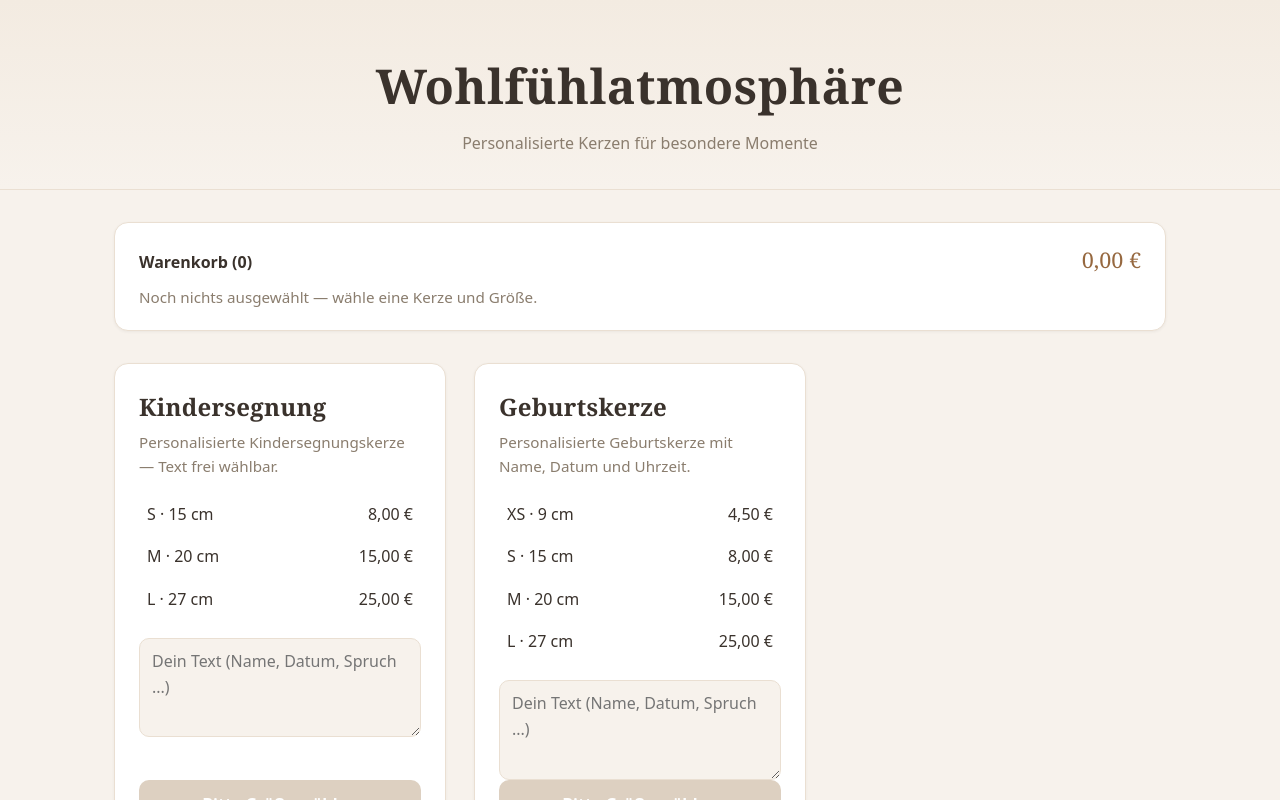
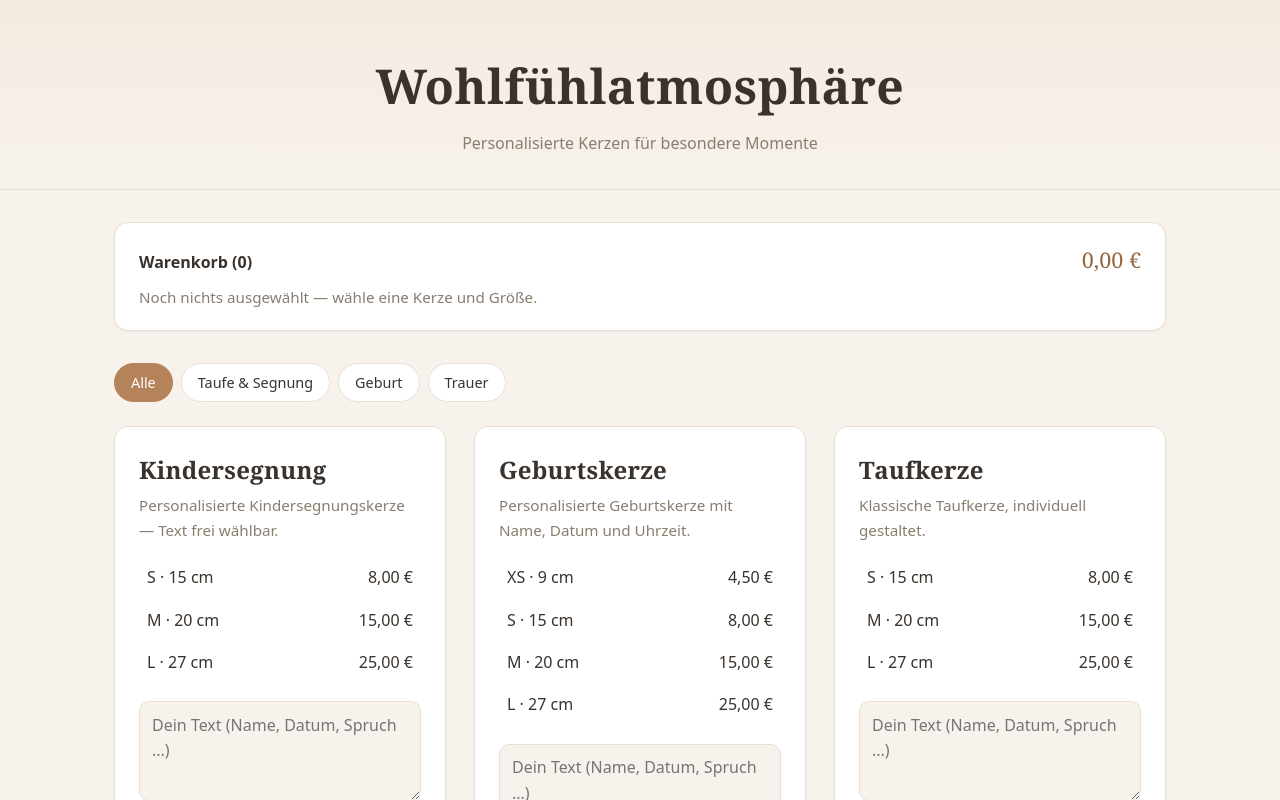
Before and after one commit to maximilianbese/wohlfuehlatmosphaere, a React (Vite) app: page / in a window 1280 px wide. Shown: the top 800 px of the page. Built offline with nearby package versions, Linux system fonts and the light colour scheme.

Commit message:
feat: add product categories and implement filter functionality in App component

```diff
--- a/src/App.css
+++ b/src/App.css
@@ -27,3 +27,32 @@
   grid-template-columns: repeat(auto-fill, minmax(280px, 1fr));
   gap: 1.75rem;
 }
+
+.filter-bar {
+  display: flex;
+  flex-wrap: wrap;
+  gap: 0.5rem;
+  margin-bottom: 1.5rem;
+}
+
+.filter-button {
+  padding: 0.45rem 1rem;
+  border: 1px solid var(--border);
+  border-radius: 999px;
+  background: var(--surface);
+  color: var(--text);
+  font: inherit;
+  font-size: 0.9rem;
+  cursor: pointer;
+  transition: all 0.15s ease;
+}
+
+.filter-button:hover {
+  border-color: var(--accent);
+}
+
+.filter-button--active {
+  background: var(--accent);
+  border-color: var(--accent);
+  color: #fff;
+}
--- a/src/App.tsx
+++ b/src/App.tsx
@@ -1,11 +1,20 @@
+import { useState } from "react";
 import { useCart } from "./hooks/useCart";
 import { products } from "./data/products";
 import ProductCard from "./components/ProductCard";
 import Cart from "./components/Cart";
 import "./App.css";
 
+const categories = ["Alle", ...new Set(products.map((p) => p.category))];
+
 function App() {
   const { items, addToCart, removeFromCart } = useCart();
+  const [activeCategory, setActiveCategory] = useState("Alle");
+
+  const visibleProducts =
+    activeCategory === "Alle"
+      ? products
+      : products.filter((product) => product.category === activeCategory);
 
   return (
     <div className="app">
@@ -17,8 +26,25 @@ function App() {
       <main className="container">
         <Cart items={items} onRemove={removeFromCart} />
 
+        <div className="filter-bar">
+          {categories.map((category) => (
+            <button
+              key={category}
+              type="button"
+              className={
+                category === activeCategory
+                  ? "filter-button filter-button--active"
+                  : "filter-button"
+              }
+              onClick={() => setActiveCategory(category)}
+            >
+              {category}
+            </button>
+          ))}
+        </div>
+
         <div className="product-grid">
-          {products.map((product) => (
+          {visibleProducts.map((product) => (
             <ProductCard
               key={product.id}
               product={product}
--- a/src/data/products.ts
+++ b/src/data/products.ts
@@ -4,6 +4,7 @@ export const products: Product[] = [
   {
     id: 1,
     name: "Kindersegnung",
+    category: "Taufe & Segnung",
     description: "Personalisierte Kindersegnungskerze — Text frei wählbar.",
     sizes: [
       { label: "S", heightCm: 15, price: 8 },
@@ -14,6 +15,7 @@ export const products: Product[] = [
   {
     id: 2,
     name: "Geburtskerze",
+    category: "Geburt",
     description: "Personalisierte Geburtskerze mit Name, Datum und Uhrzeit.",
     sizes: [
       { label: "XS", heightCm: 9, price: 4.5 },
@@ -22,4 +24,26 @@ export const products: Product[] = [
       { label: "L", heightCm: 27, price: 25 },
     ],
   },
+  {
+    id: 3,
+    name: "Taufkerze",
+    category: "Taufe & Segnung",
+    description: "Klassische Taufkerze, individuell gestaltet.",
+    sizes: [
+      { label: "S", heightCm: 15, price: 8 },
+      { label: "M", heightCm: 20, price: 15 },
+      { label: "L", heightCm: 27, price: 25 },
+    ],
+  },
+  {
+    id: 4,
+    name: "Trauerkerze",
+    category: "Trauer",
+    description: "Würdevolle Trauerkerze mit Name und Spruch.",
+    sizes: [
+      { label: "S", heightCm: 15, price: 8 },
+      { label: "M", heightCm: 20, price: 15 },
+      { label: "L", heightCm: 27, price: 25 },
+    ],
+  },
 ];
--- a/src/types.ts
+++ b/src/types.ts
@@ -7,6 +7,7 @@ export type CandleSize = {
 export type Product = {
   id: number;
   name: string;
+  category: string;
   description: string;
   sizes: CandleSize[];
 };
```
